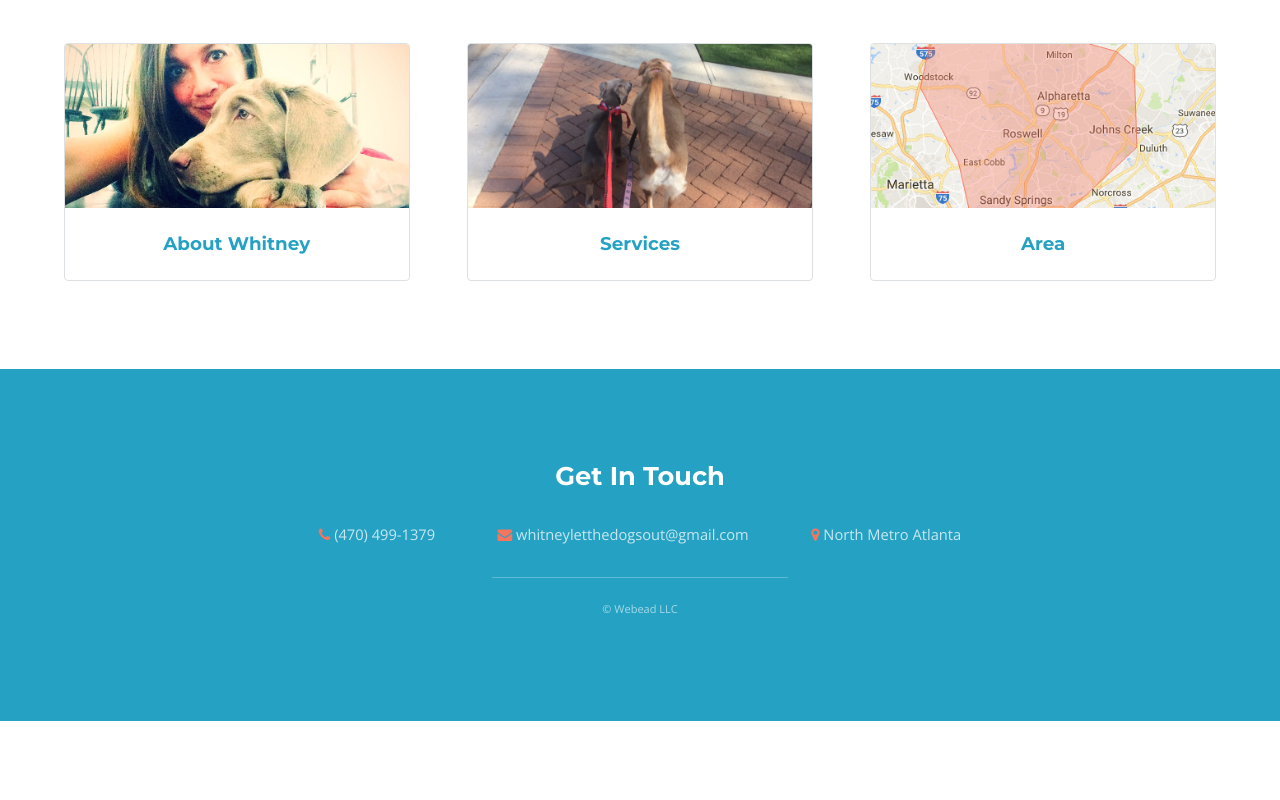
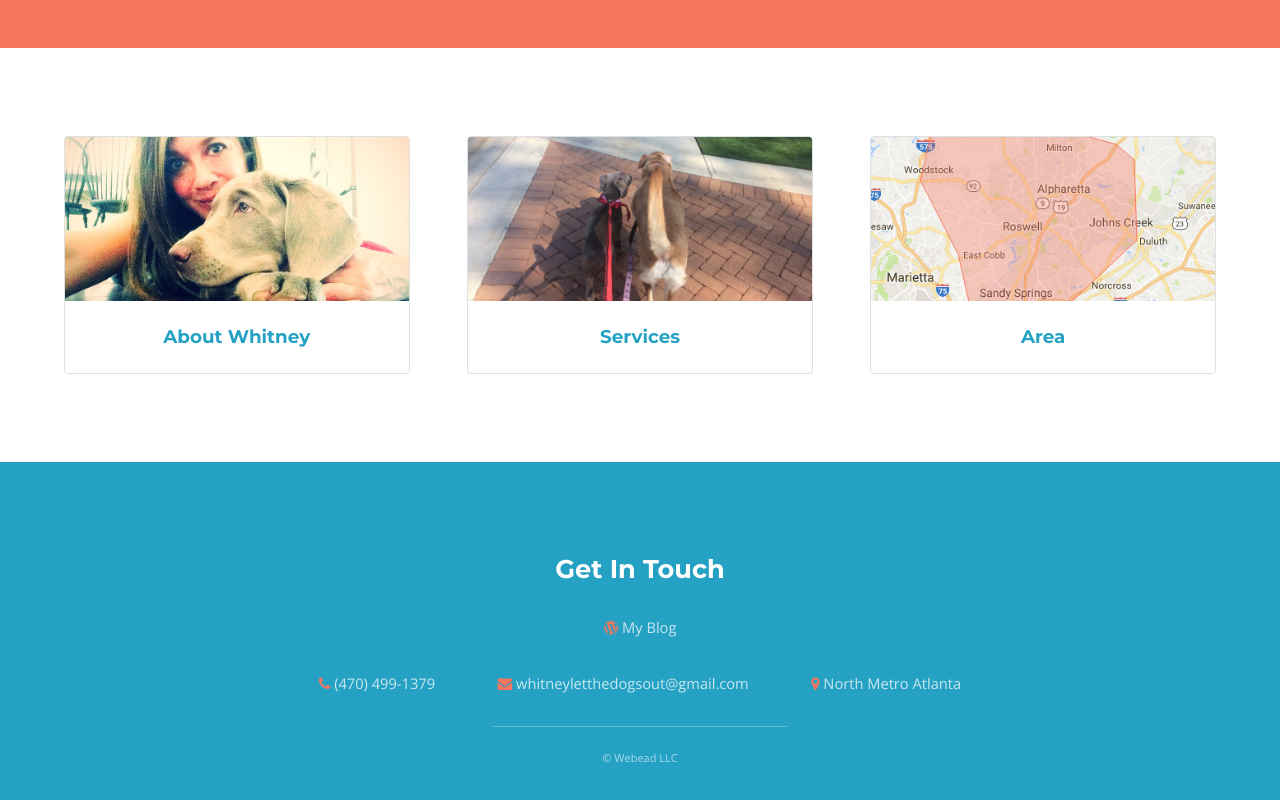
Before and after one commit to mrhhug/Whitney_Let_The_Dogs_Out, a plain HTML site: page index.html in a window 1280 px wide. Shown: the part 1319-2119 px from the top of the page. Before the commit the page ends 2040 px from the top, so only its background shows below. Drawn offline with nearby package versions, Linux system fonts and the light colour scheme.

Commit message:
uploaded ceneter picture and added wordpress link

```diff
--- a/index.html
+++ b/index.html
@@ -147,6 +147,9 @@
 				<div class="inner">
 					<h2>Get In Touch</h2>
 					<ul class="actions">
+						<li><span class="icon fa-wordpress"></span><a href=https://lettingthedogsoutblog.wordpress.com/> My Blog</li>
+					</ul>
+					<ul class="actions">
 						<li><span class="icon fa-phone"></span> &#40;&#52;&#55;&#48;&#41;&#32;&#52;&#57;&#57;&#45;&#49;&#51;&#55;&#57;</li>
 						<li><span class="icon fa-envelope"></span> <script type='text/javascript'>var a = new Array('hedogsout@g','mail.com','whitneylett');document.write("<a href='mailto:"+a[2]+a[0]+a[1]+"'>"+a[2]+a[0]+a[1]+"</a>");</script></a></li>
 						<li><span class="icon fa-map-marker"></span> North Metro Atlanta</li>
```
Also changed, not shown: images/pic01.jpg, images/pic01legacy.jpg (added).
